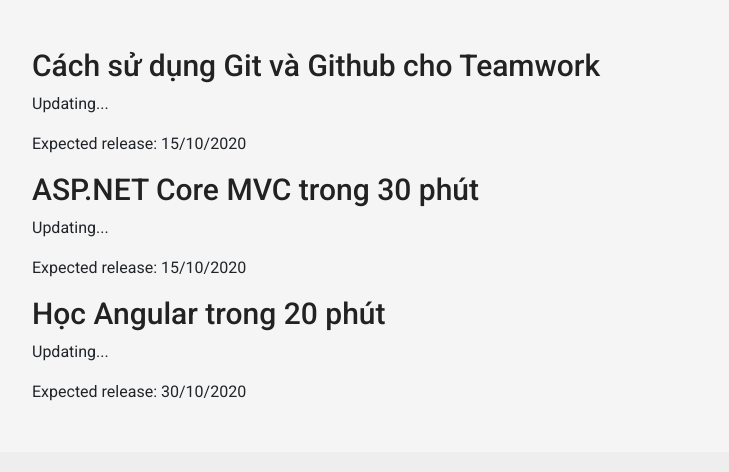
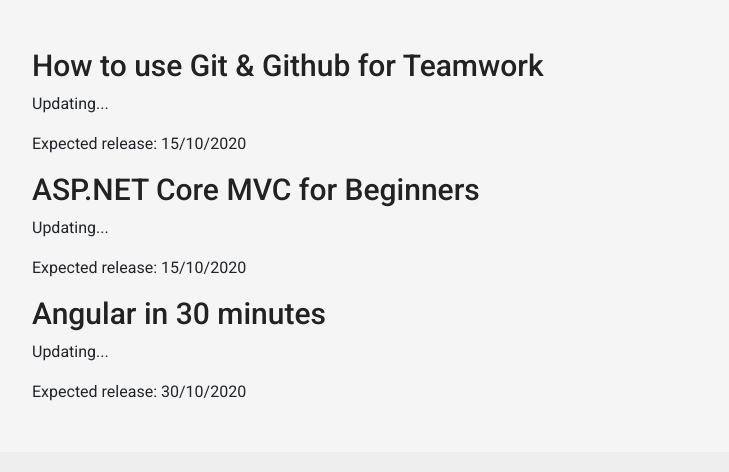
Before and after one commit to ThaiXuanHieu/thaixuanhieu.github.io, a plain HTML site: page blogs.html in a window 1280 px wide. Shown: the top 472 px of the page, without its empty margins (53-782 px from the left). Drawn offline with nearby package versions, Linux system fonts and the light colour scheme; a web font is replaced by a local one.

Commit message:
Update blogs.html

```diff
--- a/blogs.html
+++ b/blogs.html
@@ -16,18 +16,17 @@
     <div class="container mt-5">
         <div class="blog-detail">
             <div id="blog_practice_git" class="blog-detail__item">
-                <h1 class="blog-detail__title"><a href="/blogs.html#blog_practice_git">Cách sử dụng Git và Github cho
-                        Teamwork</a></h1>
+                <h1 class="blog-detail__title"><a href="/blogs.html#blog_practice_git">How to use Git & Github for Teamwork</a></h1>
                 <p>Updating...</p>
                 <p>Expected release: 15/10/2020</p>
             </div>
             <div id="blog_as.net-core-mvc" class="blog-detail__item">
-                <h1 class="blog-detail__title"><a href="/blogs.html#blog_as.net-core-mvc">ASP.NET Core MVC trong 30 phút</a></h1>
+                <h1 class="blog-detail__title"><a href="/blogs.html#blog_as.net-core-mvc">ASP.NET Core MVC for Beginners</a></h1>
                 <p>Updating...</p>
                 <p>Expected release: 15/10/2020</p>
             </div>
             <div id="blog_learn_angular" class="blog-detail__item">
-                <h1 class="blog-detail__title"><a href="/blogs.html#blog_learn_angular">Học Angular trong 20 phút</a></h1>
+                <h1 class="blog-detail__title"><a href="/blogs.html#blog_learn_angular">Angular in 30 minutes</a></h1>
                 <p>Updating...</p>
                 <p>Expected release: 30/10/2020</p>
             </div>
```
